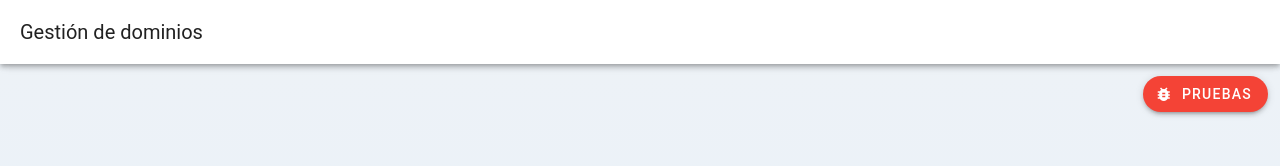
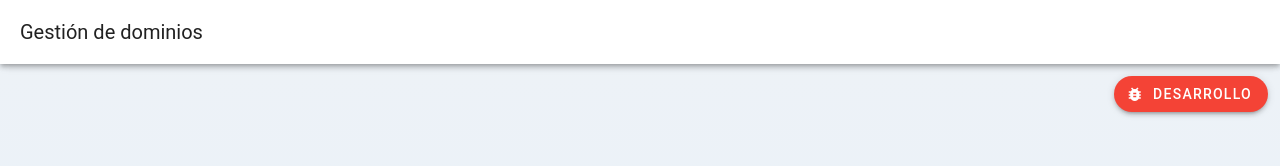
Before and after one commit to PabloAlexanderJiron/SPA_GestionDominios, a Vue app: page / in a window 1280 px wide. Shown: the top 166 px of the page. Built offline with nearby package versions, Linux system fonts and the light colour scheme.

Commit message:
entorno de desarrollo

```diff
--- a/src/App.vue
+++ b/src/App.vue
@@ -13,7 +13,7 @@
       absolute
       app
       extended
-      text="PRUEBAS"
+      text="DESARROLLO"
     />
   </VApp>
 </template>
```
